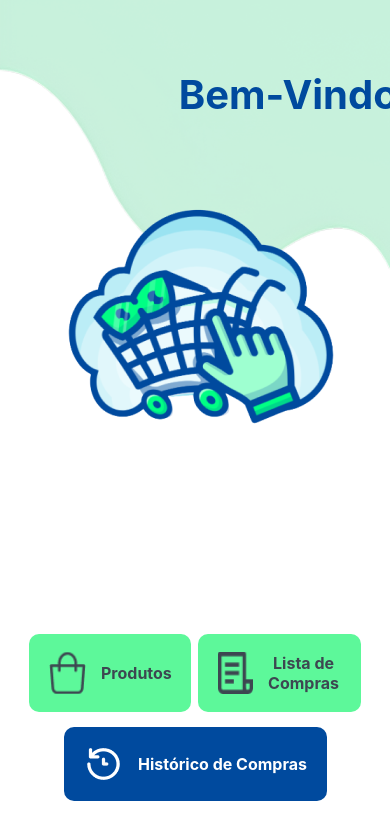
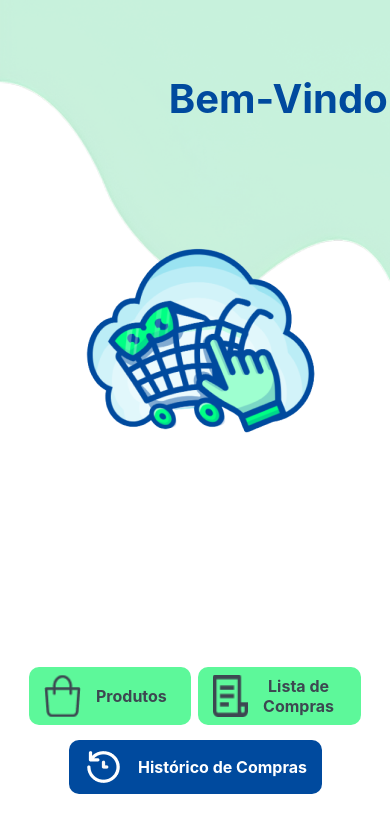
Before and after one commit to BrendonAvelino/MercadoFacil, a React Native app: screen /bemVindo in a window 390 px wide. Shown: the top 840 px of the page. Built offline with nearby package versions, Linux system fonts and the light colour scheme.

Commit message:
theFinalCommit

```diff
--- a/app.json
+++ b/app.json
@@ -33,7 +33,7 @@
     ],
     "extra": {
       "eas": {
-        "projectId": "151c1966-1932-4572-bfa5-36aee6c3b02b"
+        "projectId": "93c3a8d9-730d-4ea5-9bf5-a04b9894e832"
       }
     }
   }
--- a/pages/bemVindo.js
+++ b/pages/bemVindo.js
@@ -105,6 +105,7 @@ const styles = StyleSheet.create({
     flexDirection: 'column',
     justifyContent: 'center',
     alignItems: 'center',
+    marginTop: -15,
   },
   buttonContainer: {
     flexDirection: 'row',
@@ -117,8 +118,8 @@ const styles = StyleSheet.create({
     alignItems: 'center',
     backgroundColor: '#5DF89A',
     borderRadius: 10,
-    paddingHorizontal: 20,
-    paddingVertical: 18,
+    paddingHorizontal: 15,
+    paddingVertical: 8,
     width: '49%', // Definindo largura fixa
   },
   button2: {
@@ -126,8 +127,8 @@ const styles = StyleSheet.create({
     alignItems: 'center',
     backgroundColor: '#5DF89A',
     borderRadius: 10,
-    paddingHorizontal: 20,
-    paddingVertical: 18,
+    paddingHorizontal: 15,
+    paddingVertical: 8,
     width: '49%', // Definindo largura fixa
   },
   button3: {
@@ -135,8 +136,8 @@ const styles = StyleSheet.create({
     alignItems: 'center',
     backgroundColor: '#004A9E',
     borderRadius: 10,
-    paddingHorizontal: 20,
-    paddingVertical: 18,
+    paddingHorizontal: 15,
+    paddingVertical: 8,
 
   },
 
@@ -194,13 +195,13 @@ const styles = StyleSheet.create({
     zIndex: 2,
     width: '100%',
     paddingTop: 10,
-    top: -165,
+    top: -175,
     left: 0,
   },
   titulo: {
     position: 'relative',
-    top: -210, // Movendo para cima
-    left: 100,
+    top: -230, // Movendo para cima
+    left: 90,
     zIndex: 2,
     display: 'flex',
     justifyContent: 'center',
--- a/pages/noHistorico.js
+++ b/pages/noHistorico.js
@@ -71,7 +71,7 @@ export default function noHistorico() {
             </View>
             <ScrollView contentContainerStyle={styles.content}>
                 {historyLists.length === 0 ? (
-                    <Text style={styles.noHistoryText}>Seu histórico está vazio</Text>
+                    <Text style={styles.noHistoryText}>Seu histórico está vazio...</Text>
                 ) : (
                     historyLists.map((list, index) => (
                         <View key={index} style={styles.listBox}>
@@ -153,7 +153,7 @@ const styles = StyleSheet.create({
         height: 35, // Tamanho maior
     },
     noHistoryText: {
-        fontSize: 18,
+        fontSize: 24,
         fontWeight: 'bold',
         color: '#3D4751',
         textAlign: 'center',
--- a/pages/noProduto.js
+++ b/pages/noProduto.js
@@ -297,7 +297,7 @@ const styles = StyleSheet.create({
         marginTop: 50,
     },
     excluirTudo: {
-        marginLeft: 146,
+        marginLeft: 130,
         backgroundColor: '#5DF4A5',
         padding: 5,
         borderRadius: 8,
```
Also changed, not shown: assets/logo_mercado_semtexto.png.
